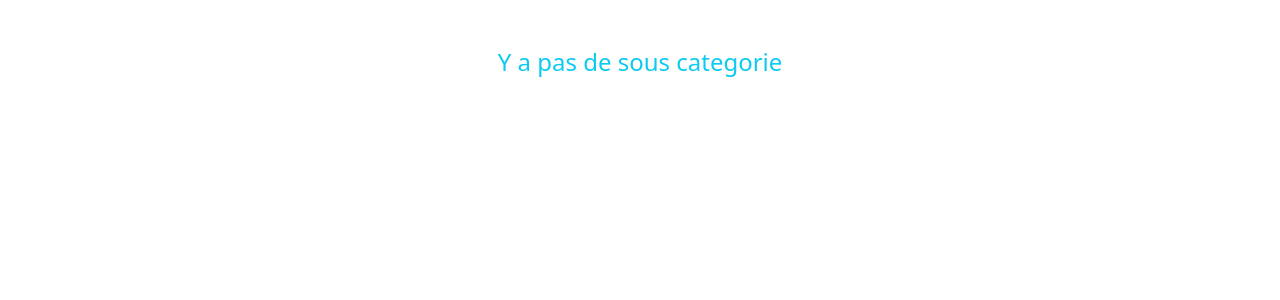
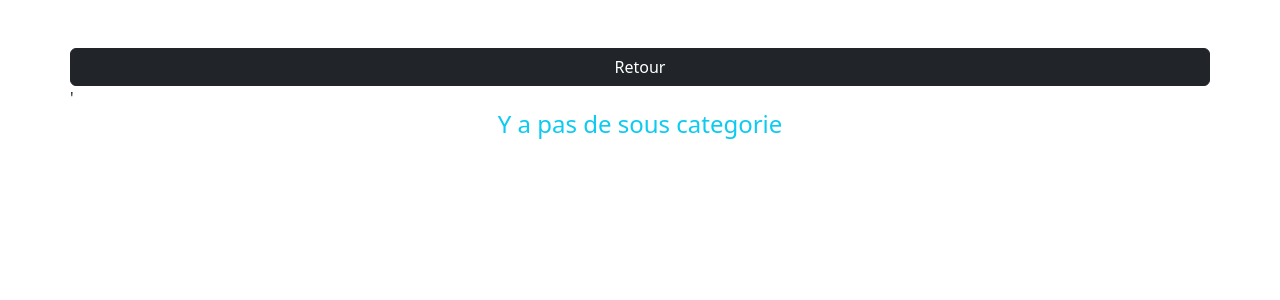
Before and after one commit to lalainarand/relation-, a PHP site: page /liste.php?parent_id=1 in a window 1280 px wide. Shown: the top 300 px of the page. Run offline with PHP 8.4, Linux system fonts and the light colour scheme.

Commit message:
vita ahh

```diff
--- a/liste.php
+++ b/liste.php
@@ -86,6 +86,7 @@ if (isset($_POST['Description'])) {
 
     <div class="container">
         <div class="row mt-5">
+            <a href="javascript:history.go(-1)" class="btn btn-dark">Retour</a>'
             <?php if ($liste) : ?>
                 <table class="table table-hover">
                     <thead>
```
